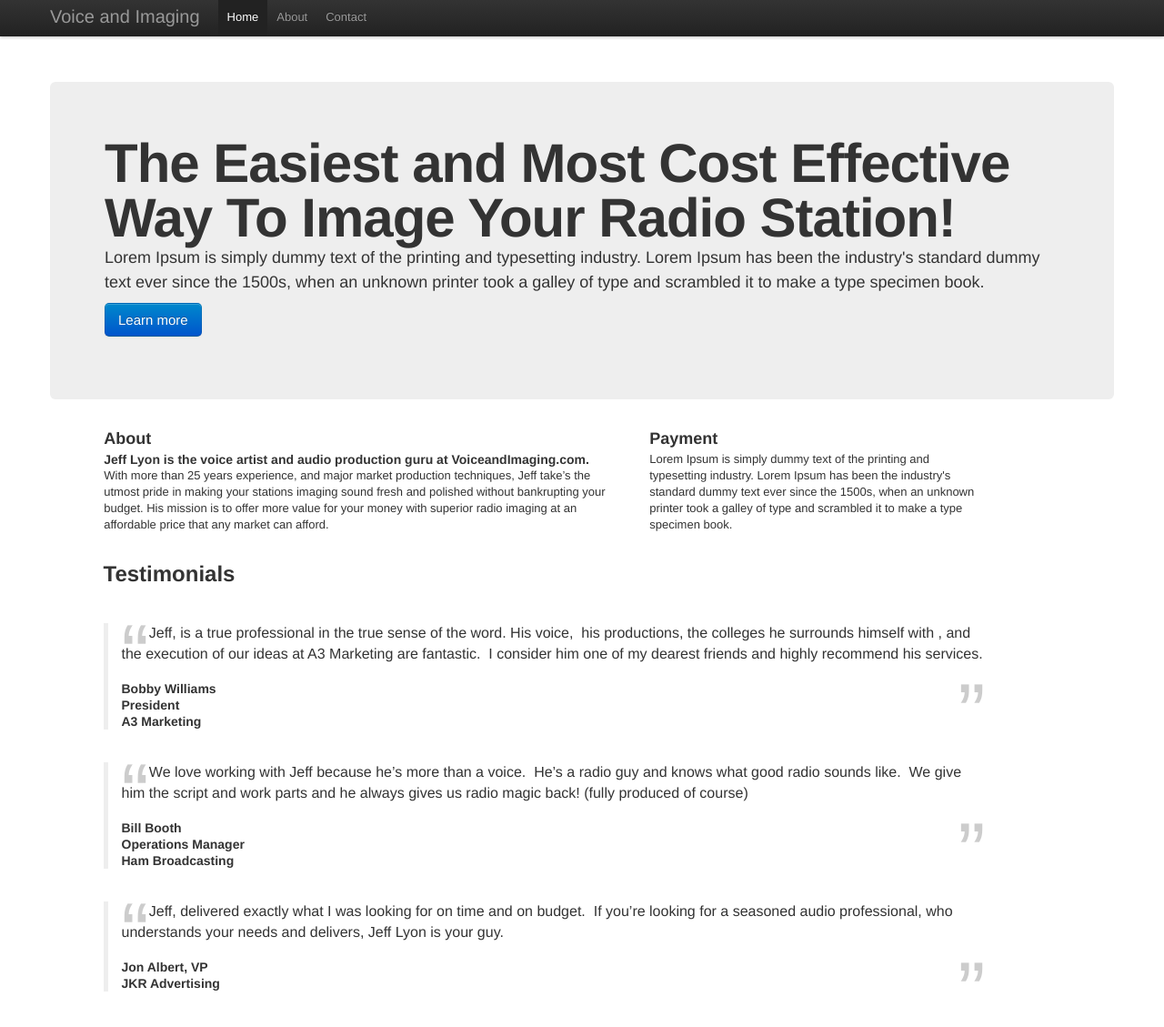
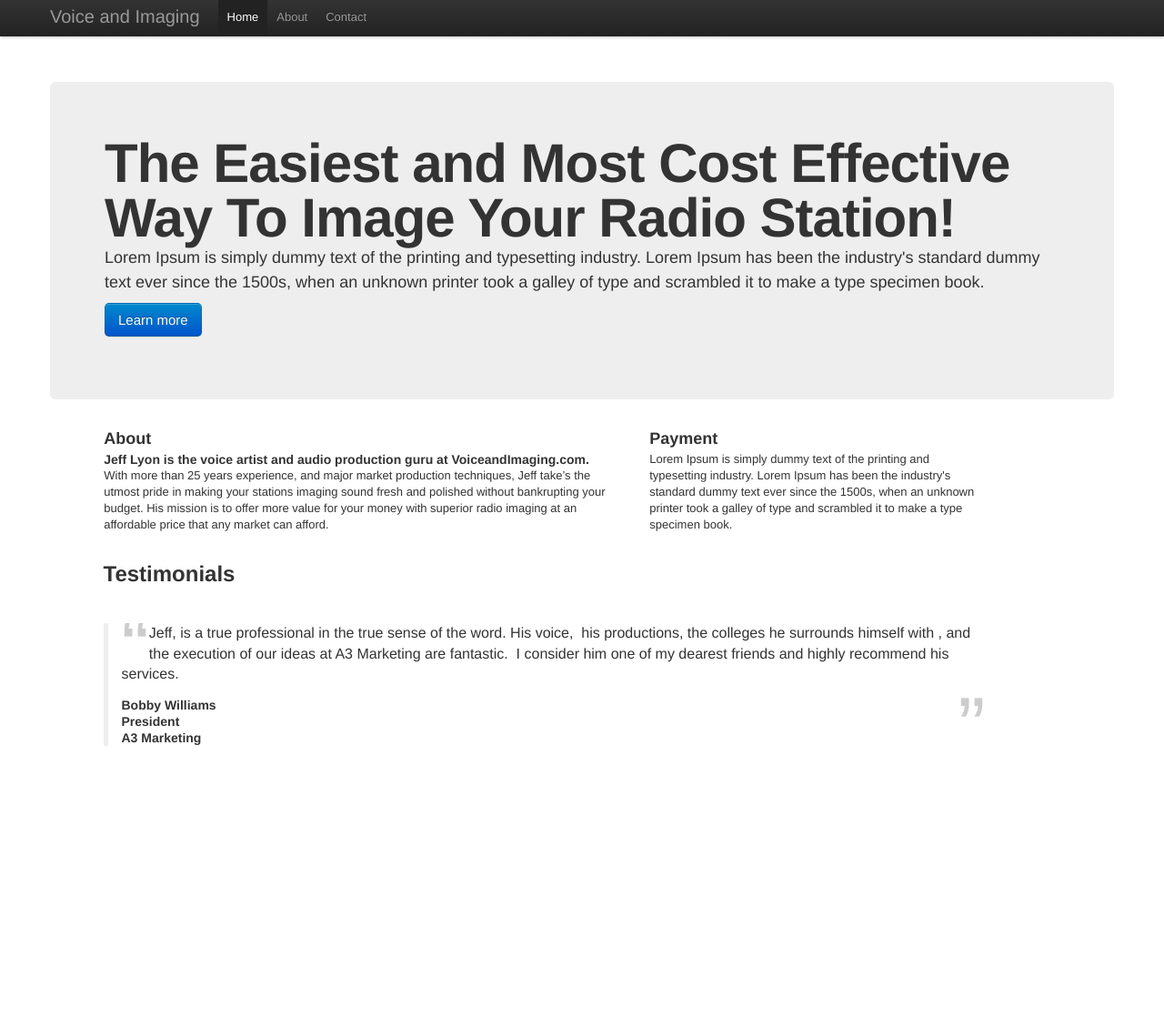
Before and after one commit to kevinold/voiceandimaging.com, a Jekyll site: the page index.html, which Jekyll copies as it is, in a window 1280 px wide and 1140 px high. Shown: the top 1129 px of the window at 91% size. Built offline with Jekyll 4.4.1, drawn with Linux system fonts in a browser that asks for light colours; Markdown is read by kramdown in place of the engine named in the settings.

Commit message:
get quote carousel working

```diff
--- /dev/null
+++ b/assets/app.js
@@ -0,0 +1,5 @@
+$(document).ready(function() {
+  $('.carousel').carousel({
+    interval: 7000
+  });
+});
--- a/assets/style.css
+++ b/assets/style.css
@@ -848,8 +848,8 @@
   float: left;
   height: 45px;
   margin-top: -20px;
-  padding-top: 45px;
-  margin-bottom: -50px;
+  /*padding-top: 45px;*/
+  /*margin-bottom: -50px;*/
   font-size: 700%;
   color: #ccc;
 }
@@ -858,7 +858,7 @@
   float: right;
   height: 25px;
   margin-top: 0px;
-  padding-top: 45px;
+  /*padding-top: 45px;*/
   font-size: 700%;
   color: #ccc;
 }
--- a/index.html
+++ b/index.html
@@ -85,6 +85,10 @@
       <h4><br /></h4>
       </blockquote>-->
 
+      <div id="quote-carousel" class="carousel slide">
+
+      <div class="carousel-inner">
+      <div class="active item">
         <blockquote>
         <span class="bqstart">“</span>
         <p>Jeff, is a true professional in the true sense of the word. His voice,  his productions, the colleges he surrounds himself with , and the execution of our ideas at A3 Marketing are fantastic.  I consider him one of my dearest friends and highly recommend his services.</p>
@@ -92,8 +96,9 @@
         <br/>
         <h4>Bobby Williams<br />President<br />A3 Marketing</h4>
         </blockquote>
-      <br/>
+      </div>
 
+      <div class="item">
         <blockquote>
         <span class="bqstart">“</span>
         <p>We love working with Jeff because he&#8217;s more than a voice.  He&#8217;s a radio guy and knows what good radio sounds like.  We give him the script and work parts and he always gives us radio magic back! (fully produced of course)</p>
@@ -101,8 +106,9 @@
         <br/>
         <h4>Bill Booth<br />Operations Manager<br />Ham Broadcasting</h4>
         </blockquote>
-      <br/>
+      </div>
 
+      <div class="item">
         <blockquote>
         <span class="bqstart">“</span>
         <p>Jeff, delivered exactly what I was looking for on time and on budget.  If you’re looking for a seasoned audio professional, who understands your needs and delivers, Jeff Lyon is your guy.</p>
@@ -110,6 +116,10 @@
         <br/>
         <h4>Jon Albert, VP<br />JKR Advertising</h4>
         </blockquote>
+      </div>
+
+    </div>
+    </div>
 
     </div>
 
@@ -124,6 +134,7 @@
     <!-- Placed at the end of the document so the pages load faster -->
     <script src="/assets/jquery-1.7.2.min.js"></script>
     <script src="/assets/bootstrap/js/bootstrap.min.js"></script>
+    <script src="/assets/app.js"></script>
 
   </body>
 </html>
```
Lines whose indentation alone changed are shown as unchanged.
